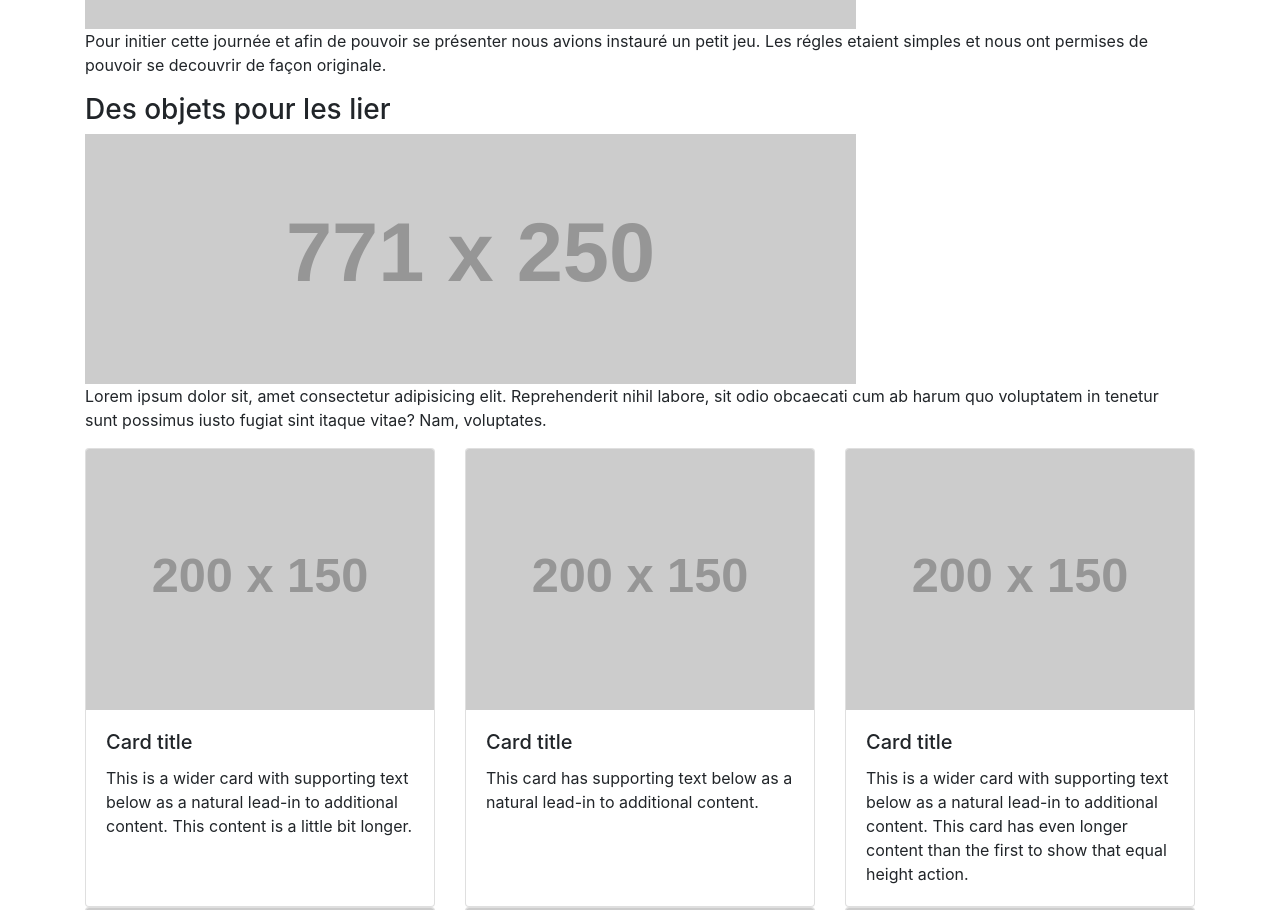
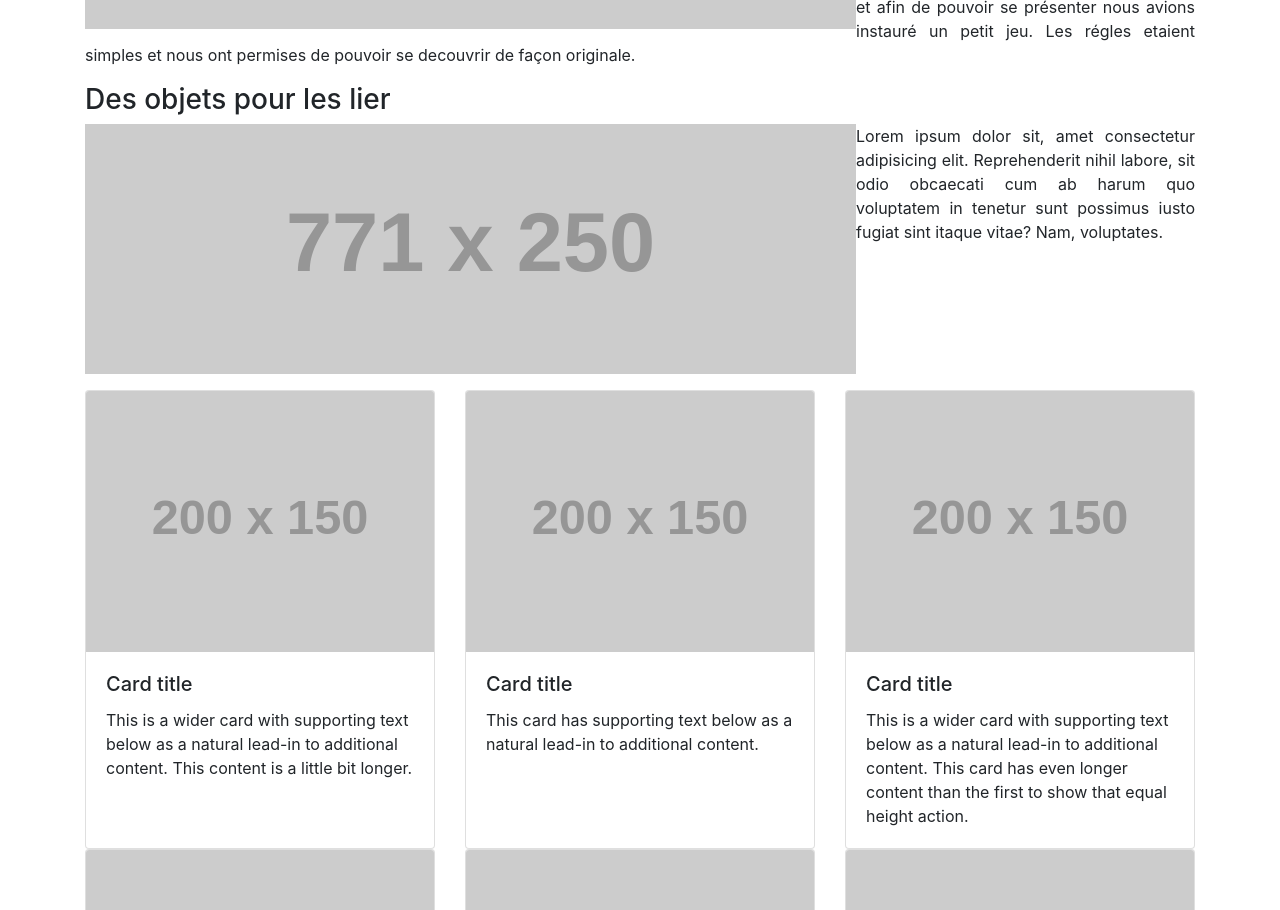
Before and after one commit to El-Loco-Pinguino/WCS-Projet_statique, a plain HTML site: page index.html in a window 1280 px wide. Shown: the part 1100-2010 px from the top of the page. Drawn offline with nearby package versions, Linux system fonts and the light colour scheme; placeholder pictures from the web are drawn by us.

Commit message:
DELETE: empty lines, taking care of indentation too.

```diff
--- a/index.html
+++ b/index.html
@@ -53,15 +53,14 @@
 				<div class="blog-masthead">
 					<p>Lorem ipsum</p>
 				</div>
-
 					<div class="row">
 						<div class="col-sm-12 blog-main">
 							<div class="blog-post">
 								<h2 class="blog-post-title">Blog</h2>
 								<article>
 									<h3 id="arrivee">L'arrivée dans les locaux</h3>
-									<p class="text-justify">
-											<img src="http://via.placeholder.com/771x250" class="img-fluid float-left" alt="Responsive image">
+									<img src="http://via.placeholder.com/771x250" class="img-fluid float-left" alt="Responsive image">
+									<p class="text-justify clearfix">
 										C'est par un beau soleil que nous sommes arrivés dans les locaux de la CCI de Reims. Une quinzaine de personnes d'horizons différents acceptaient d'apprendre un nouveau métier : celui de developpeur web.
 										C'est par un beau soleil que nous sommes arrivés dans les locaux de la CCI de Reims. Une quinzaine de personnes d'horizons différents acceptaient d'apprendre un nouveau métier : celui de developpeur web.
 										C'est par un beau soleil que nous sommes arrivés dans les locaux de la CCI de Reims. Une quinzaine de personnes d'horizons différents acceptaient d'apprendre un nouveau métier : celui de developpeur web.
@@ -69,18 +68,22 @@
 									</p>
 								</article>
 							</div>
-
-
 								<article>
 									<h3 id="presentation">L'art de briser la glace à la Wild</h3><!-- le jeu de la présentation-->
-									<img src="http://via.placeholder.com/771x250" class="img-fluid" alt="Responsive image2">
-									<p>Pour initier cette journée et afin de pouvoir se présenter nous avions instauré un petit jeu. Les régles etaient simples et nous ont permises de pouvoir se decouvrir de façon originale.</p>
+									<img src="http://via.placeholder.com/771x250" class="img-fluid float-left" alt="Responsive image2">
+									<p class="text-justify clearfix">
+										Pour initier cette journée et afin de pouvoir se présenter nous avions instauré un petit jeu. Les régles etaient simples et nous ont permises de pouvoir se decouvrir de façon originale.
+										Pour initier cette journée et afin de pouvoir se présenter nous avions instauré un petit jeu. Les régles etaient simples et nous ont permises de pouvoir se decouvrir de façon originale.
+										Pour initier cette journée et afin de pouvoir se présenter nous avions instauré un petit jeu. Les régles etaient simples et nous ont permises de pouvoir se decouvrir de façon originale.
+									</p>
 								</article>
 								<section id="totem">
 									<h3>Des objets pour les lier</h3><!-- parler de son objet fétiche -->
-									<img src="http://via.placeholder.com/771x250" class="img-fluid" alt="Responsive image2">
-									<p>Lorem ipsum dolor sit, amet consectetur adipisicing elit. Reprehenderit nihil labore, sit odio obcaecati cum ab harum quo voluptatem in tenetur sunt possimus iusto fugiat sint itaque vitae? Nam, voluptates.</p>
-									<div class="card-deck"><!--Systeme de card deck 3 sur une meme ligne-->
+									<img src="http://via.placeholder.com/771x250" class="img-fluid float-left" alt="Responsive image2">
+									<p class="text-justify clearfix">
+											Lorem ipsum dolor sit, amet consectetur adipisicing elit. Reprehenderit nihil labore, sit odio obcaecati cum ab harum quo voluptatem in tenetur sunt possimus iusto fugiat sint itaque vitae? Nam, voluptates.
+										</p>
+									<div class="card-deck">
 										<div class="card">
 											<img class="card-img-top" src="http://via.placeholder.com/200x150" alt="object1">
 											<div class="card-body">
```
